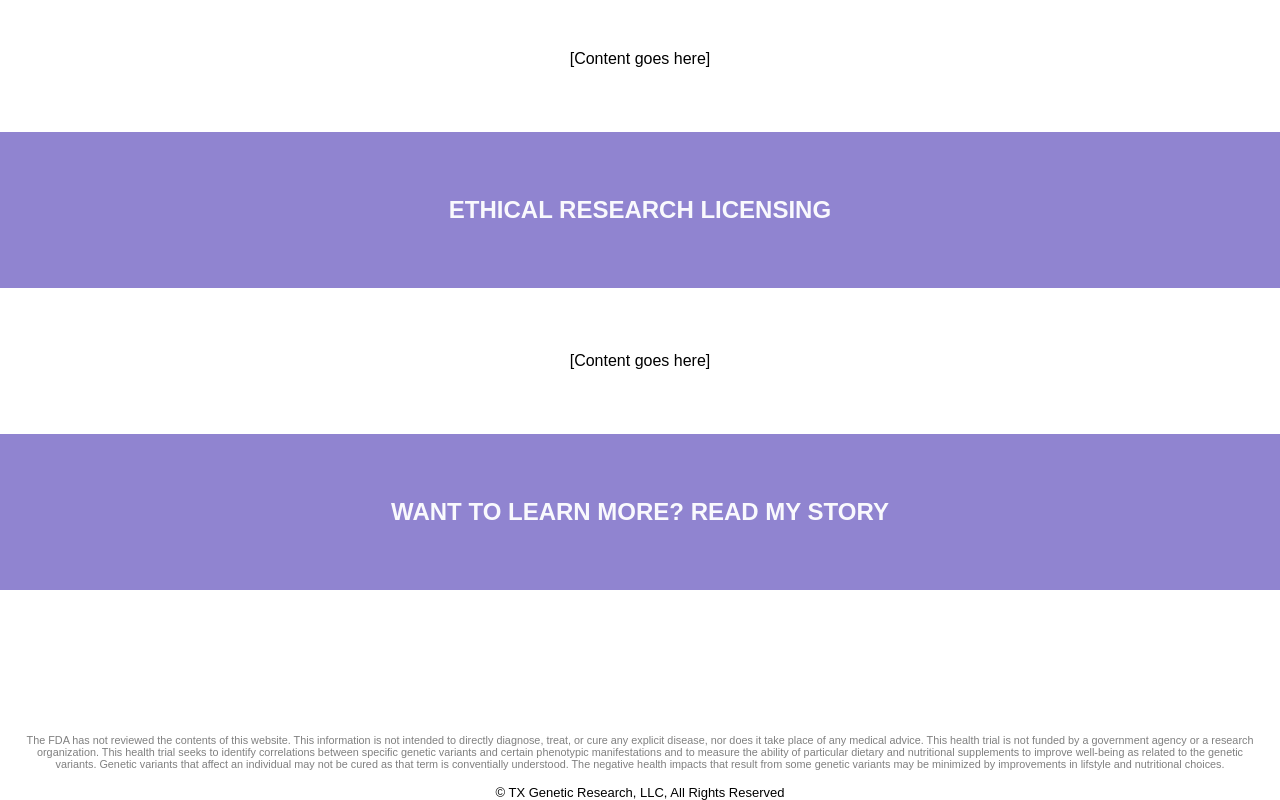
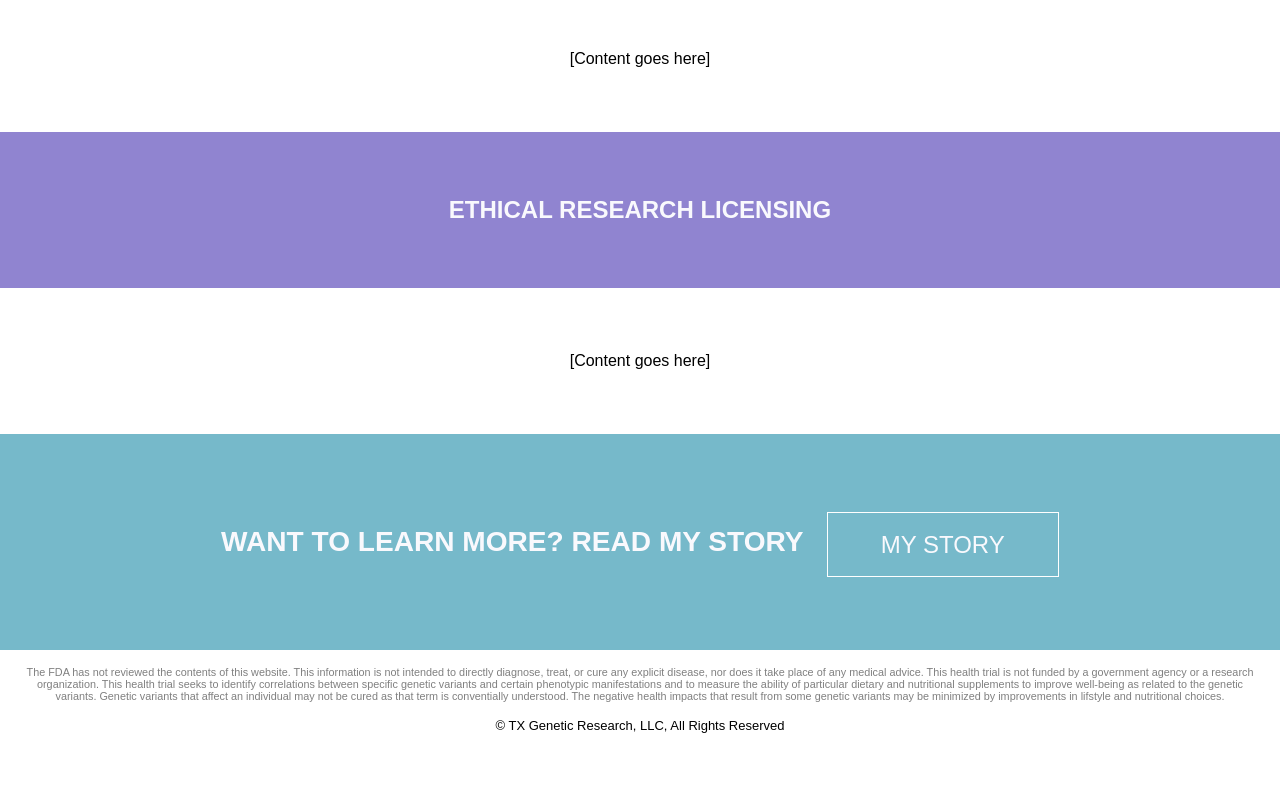
Before and after one commit to maftoun95/helenIC, a React (Create React App) app: page /About in a window 1280 px wide. Shown: the part 1590-2390 px from the top of the page. After the commit the page ends 2323 px from the top, so only its background shows below. Built offline with nearby package versions, Linux system fonts and the light colour scheme; a web font is replaced by a local one.

Commit message:
adding stuff that was deleted

```diff
--- a/src/App.js
+++ b/src/App.js
@@ -13,6 +13,7 @@ import NavContainer from './containers/NavContainer.jsx';
 import FooterContainer from './containers/FooterContainer.jsx';
 import AdminDashboard from './pages/AdminDashboard.jsx';
 import configureStore from './store/configureStore.js';
+import ResearchPage from './pages/ResearchPage.jsx';
 import './css/Generic.css';
 
 const store = configureStore()
@@ -27,6 +28,7 @@ class App extends Component {
             <Route exact={true} path='/' component={HomePage} />
             <Route path='/About' component={AboutPage} />
             <Route path='/Journey' component={JourneyPage} />
+            <Route path='/Research' component={ResearchPage} />
             <Route path='/Contact' component={ContactPage} />
             <Route path='/Join' component={JoinPage} />
             <Route path='/Signin' component={SignInPage} />
--- a/src/pages/AboutPage.jsx
+++ b/src/pages/AboutPage.jsx
@@ -24,6 +24,7 @@ export default class AboutPage extends Component {
 				/>
 				<PanelSection
 					panelHeader="Want to learn more? Read My Story"
+					panelButton="My Story"
 				/>
 			</div>
 		);
```
